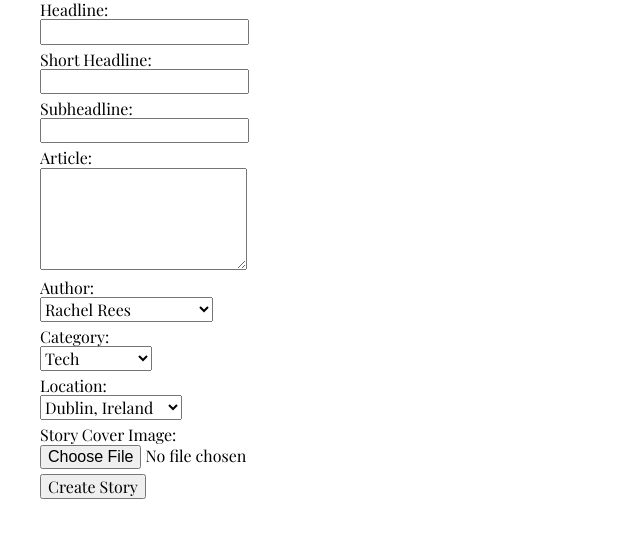
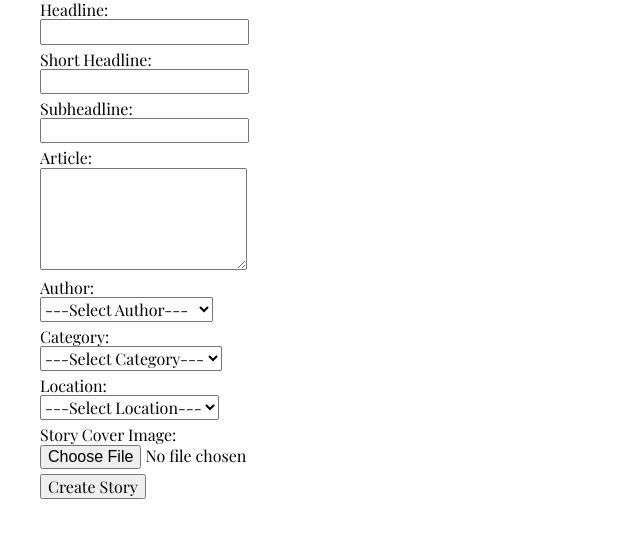
Before and after one commit to zmagdalene/integrated-project-2026, a PHP site: page /story_create.php in a window 1280 px wide. Shown: the part 179-717 px from the top of the page, without its empty margins (0-640 px from the left). Run offline with PHP 8.4, Linux system fonts and the light colour scheme; data comes from the database, SQL or seed files in the repository; both versions use the stored data as it was after the commit; some web fonts are replaced.

Commit message:
datetime sql fix, story CRUD form work, imageUpload DIR fixed

```diff
--- a/src/classes/ImageUpload.php
+++ b/src/classes/ImageUpload.php
@@ -7,7 +7,7 @@ class ImageUpload
     public function __construct($targetDir = null)
     {
         if ($targetDir === null) {
-            $this->targetDir = dirname(__DIR__) . '/../images/';
+            $this->targetDir = dirname(__DIR__) . '/images/';
         } else {
             $this->targetDir = $targetDir;
         }
--- a/src/classes/Story.php
+++ b/src/classes/Story.php
@@ -66,7 +66,7 @@ class Story
                     "author_id, category_id, location_id, created_at, updated_at" .
                     ") VALUES (" .
                     ":headline, :short_headline, :subheadline, :article, :img_url, " .
-                    ":author_id, :category_id, :location_id, :created_at, updated_at" .
+                    ":author_id, :category_id, :location_id, :created_at, :updated_at" .
                     ")";
             } else {
                 $sql = "UPDATE stories SET " .
@@ -78,7 +78,6 @@ class Story
                     "author_id   = :author_id, " .
                     "category_id = :category_id, " .
                     "location_id = :location_id, " .
-                    "created_at  = :created_at " .
                     "updated_at  = :updated_at " .
                     "WHERE id = :id";
 
--- a/src/story_create.php
+++ b/src/story_create.php
@@ -39,7 +39,7 @@ try {
 
     <div class="container">
         <div class="width-12">
-            <form action="story_store.php" method="POST">
+            <form action="story_store.php" method="POST" enctype="multipart/form-data" novalidate>
 
                 <div class="input">
                     <label for="headline">Headline:</label>
@@ -76,7 +76,8 @@ try {
                 <div class="input">
                     <label for="author_id">Author:</label>
                     <div>
-                        <select name="author_id" id="author_id">
+                        <select name="author_id" id="author_id" required>
+                            <option value="">---Select Author---</option>
                             <?php foreach ($authors as $a) { ?>
                                 <option value="<?= $a->id ?>" <?= chosen('author_id', $a->id) ? 'selected' : '' ?>><?= $a->first_name, " ", $a->last_name ?></option>
                             <?php } ?>
@@ -88,7 +89,8 @@ try {
                 <div class="input">
                     <label for="category_id">Category:</label>
                     <div>
-                        <select name="category_id" id="category_id">
+                        <select name="category_id" id="category_id" required>
+                            <option value="">---Select Category---</option>
                             <?php foreach ($categories as $c) { ?>
                                 <option value="<?= $c->id ?>" <?= chosen('category_id', $c->id) ? 'selected' : '' ?>><?= $c->name ?></option>
                             <?php } ?>
@@ -100,7 +102,8 @@ try {
                 <div class="input">
                     <label for="location_id">Location:</label>
                     <div>
-                        <select name="location_id" id="location_id">
+                        <select name="location_id" id="location_id" required>
+                            <option value="">---Select Location---</option>
                             <?php foreach ($locations as $l) { ?>
                                 <option value="<?= $l->id ?>" <?= chosen('location_id', $l->id) ? 'selected' : '' ?>><?= $l->name ?></option>
                             <?php } ?>
@@ -113,7 +116,7 @@ try {
                     <label for="img_url" class="special">Story Cover Image:</label>
                     <div>
                         <input type="file" name="img_url" id="img_url" accept="image/*" value="" required>
-                        <p><?= error('img_url') ?></p>
+                        <p class="error"><?= error('img_url') ?></p>
                     </div>
                 </div>
 
@@ -129,3 +132,5 @@ try {
 
 <?php
 // TODO: Clear form data and errors from the session after displaying the form
+clearFormData();
+clearFormErrors(); ?>
```
Also changed, not shown: src/story_store.php (+5 -10 lines), src/sql/news.sql.
